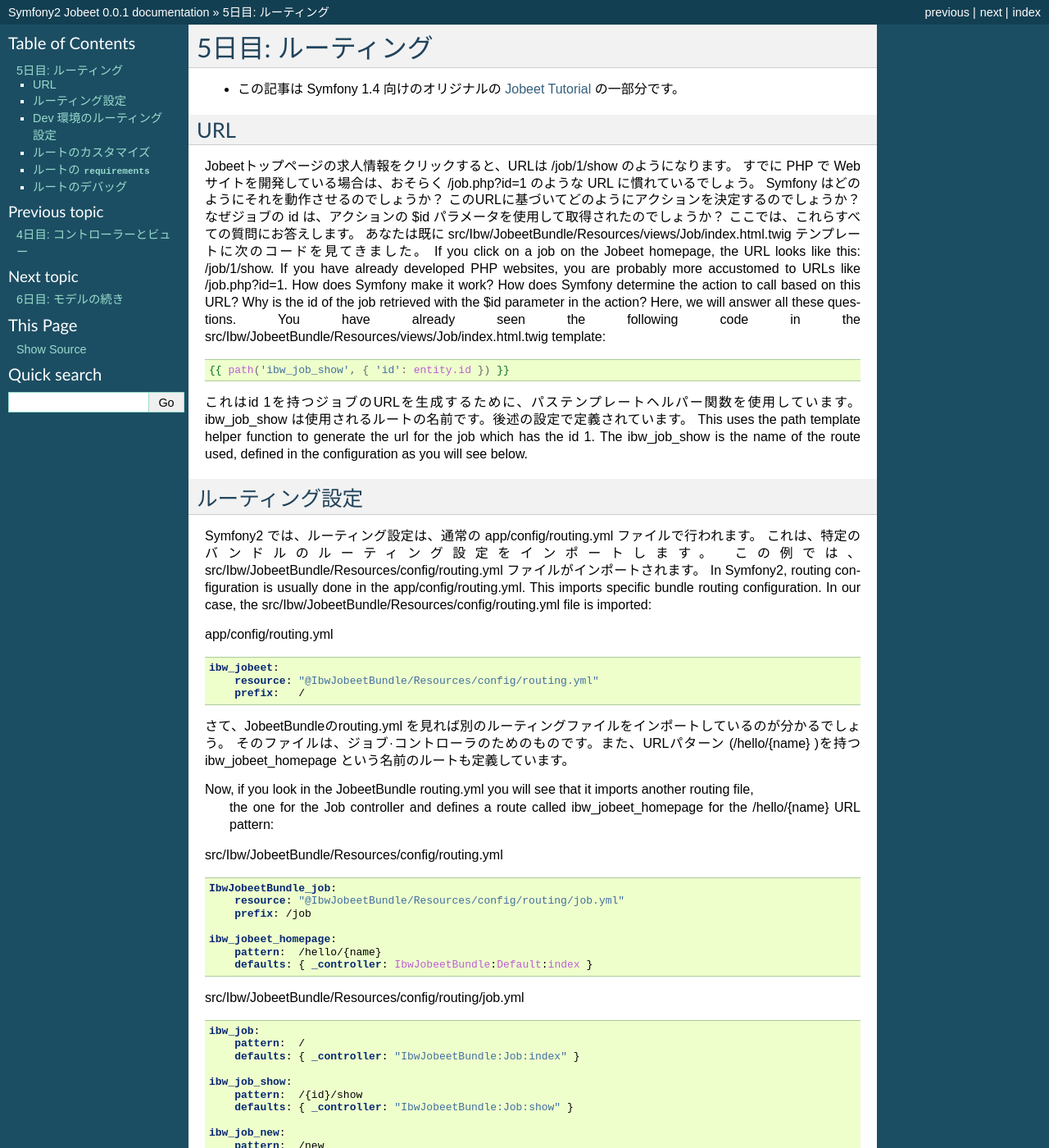
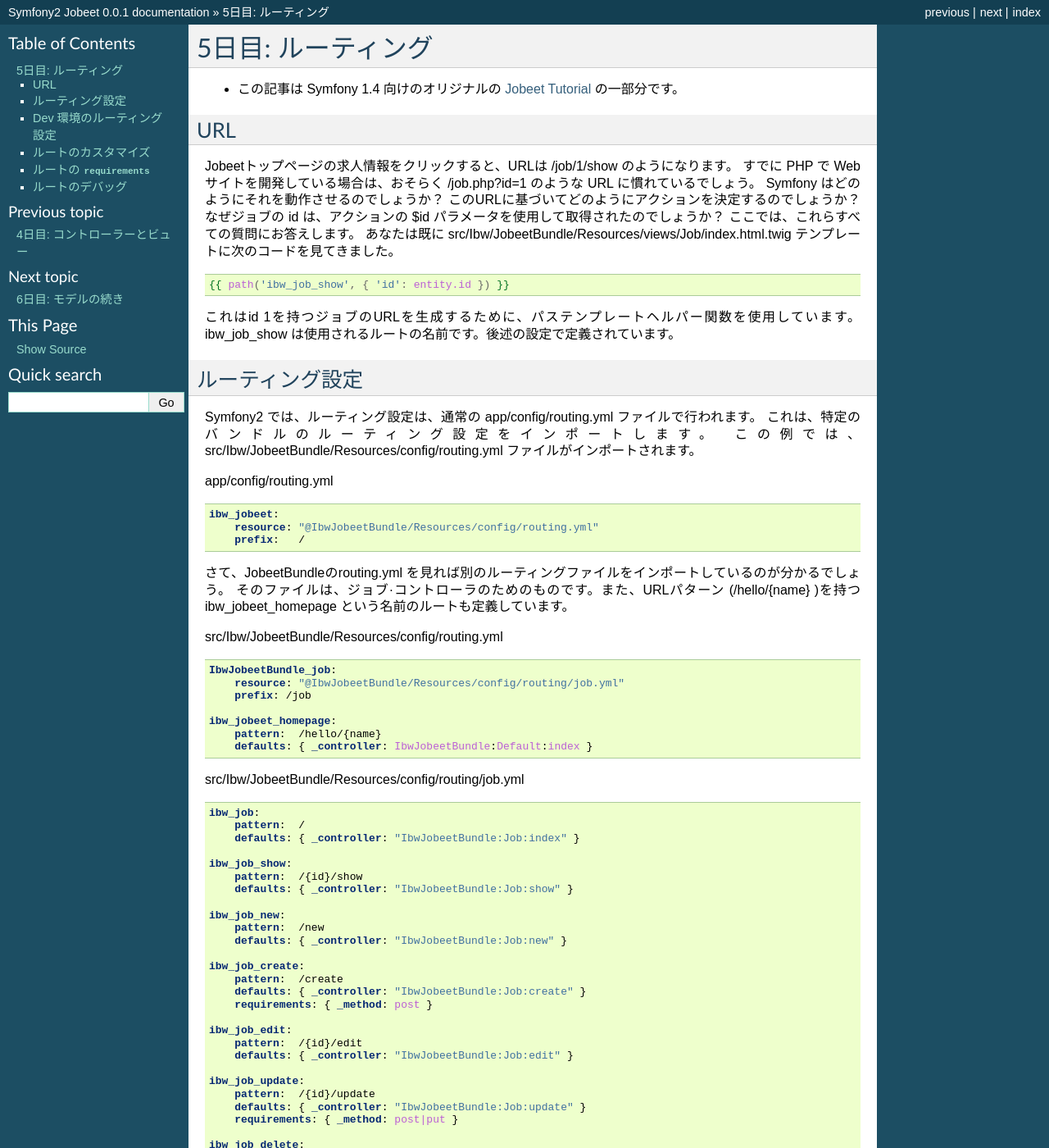
Before and after one commit to symfony-japan-old/symfony2-jobeet-ja, a Sphinx documentation site: the page built from source/day-5-the-routing.rst, in a window 1280 px wide and 1400 px high. Shown: the whole window at 82% size. Built offline with Sphinx 7.4.7, drawn with Linux system fonts in a browser that asks for light colours; some of the changed text lies outside the part shown.

Commit message:
9/8 morning.

```diff
--- a/source/day-5-the-routing.rst
+++ b/source/day-5-the-routing.rst
@@ -12,11 +12,6 @@
 なぜジョブの id は、アクションの $id パラメータを使用して取得されたのでしょうか？
 ここでは、これらすべての質問にお答えします。
 あなたは既に src/Ibw/JobeetBundle/Resources/views/Job/index.html.twig テンプレートに次のコードを見てきました。
-If you click on a job on the Jobeet homepage, the URL looks like this: /job/1/show.
-If you have already developed PHP websites, you are probably more accustomed to URLs like /job.php?id=1.
-How does Symfony make it work? How does Symfony determine the action to call based on this URL?
-Why is the id of the job retrieved with the $id parameter in the action? Here, we will answer all these questions.
-You have already seen the following code in the src/Ibw/JobeetBundle/Resources/views/Job/index.html.twig template:
 
 .. code-block:: html+jinja
 
@@ -24,8 +19,6 @@
 
 これはid 1を持つジョブのURLを生成するために、パステンプレートヘルパー関数を使用しています。
 ibw_job_show は使用されるルートの名前です。後述の設定で定義されています。
-This uses the path template helper function to generate the url for the job which has the id 1.
-The ibw_job_show is the name of the route used, defined in the configuration as you will see below.
 
 ルーティング設定
 ----------------
@@ -33,9 +26,6 @@
 Symfony2 では、ルーティング設定は、通常の app/config/routing.yml ファイルで行われます。
 これは、特定のバンドルのルーティング設定をインポートします。
 この例では、 src/Ibw/JobeetBundle/Resources/config/routing.yml ファイルがインポートされます。
-In Symfony2, routing configuration is usually done in the app/config/routing.yml.
-This imports specific bundle routing configuration.
-In our case, the src/Ibw/JobeetBundle/Resources/config/routing.yml file is imported:
 
 app/config/routing.yml
 
@@ -47,9 +37,6 @@
 
 さて、JobeetBundleのrouting.yml を見れば別のルーティングファイルをインポートしているのが分かるでしょう。
 そのファイルは、ジョブ·コントローラのためのものです。また、URLパターン (/hello/{name} )を持つ ibw_jobeet_homepage という名前のルートも定義しています。
-
-Now, if you look in the JobeetBundle routing.yml you will see that it imports another routing file,
- the one for the Job controller and defines a route called ibw_jobeet_homepage for the /hello/{name} URL pattern:
 
 src/Ibw/JobeetBundle/Resources/config/routing.yml
 
@@ -100,17 +87,10 @@
 
 それでは ibw_job_show ルートを詳しく見てみましょう。
 ibw_job_show ルートによって定義されたパターンは、id という名前にワイルドカードの条件が与えられ、 /*/show のような役割を果たします。
-URL /1/show の場合、変数 id は 1という値を取得します。それはコントローラーで利用可能です。
+URL /1/show の場合は、コントローラーで利用可能なid の値は、 1 です。
 _controllerパラメータは特殊なキーで、 URLがこのルートと一致した場合に、どのコントローラ/アクションが実行されるべきかを Symfony に伝えます。
 私たちのケースでは、IbwJobeetBundle の JobController の showAction を実行する必要があります。
 各コントローラのメソッドの引数として使用可能になる為、ルートパラメーター（たとえば、 {id} ）が特に重要です。
-
-Let’s have a closer look to the ibw_job_show route.
-The pattern defined by the ibw_job_show route acts like /*/show where the wildcard is given the name id.
-For the URL /1/show, the id variable gets a value of 1, which is available for you to use in your controller.
-The _controller parameter is a special key that tells Symfony which controller/action should be executed when a URL matches this route,
-in our case it should execute the showAction from the JobController in the IbwJobeetBundle.
-The route parameters (e.g. {id}) are especially important because each is made available as an argument to the controller method.
 
 Dev 環境のルーティング設定
 --------------------------
@@ -236,6 +216,7 @@
    }
 
 また、ジョブ·クラス定義の前にuse文を追加する必要があります。
+
 その後、src/Ibw/JobeetBundle/Utils/Jobeet.php ファイルを作成し、その中に slugify メソッドを追加します。
 You must also add the use statement before the Job class definition.
 After that, create the src/Ibw/JobeetBundle/Utils/Jobeet.php file and add the slugify method in it:
```
